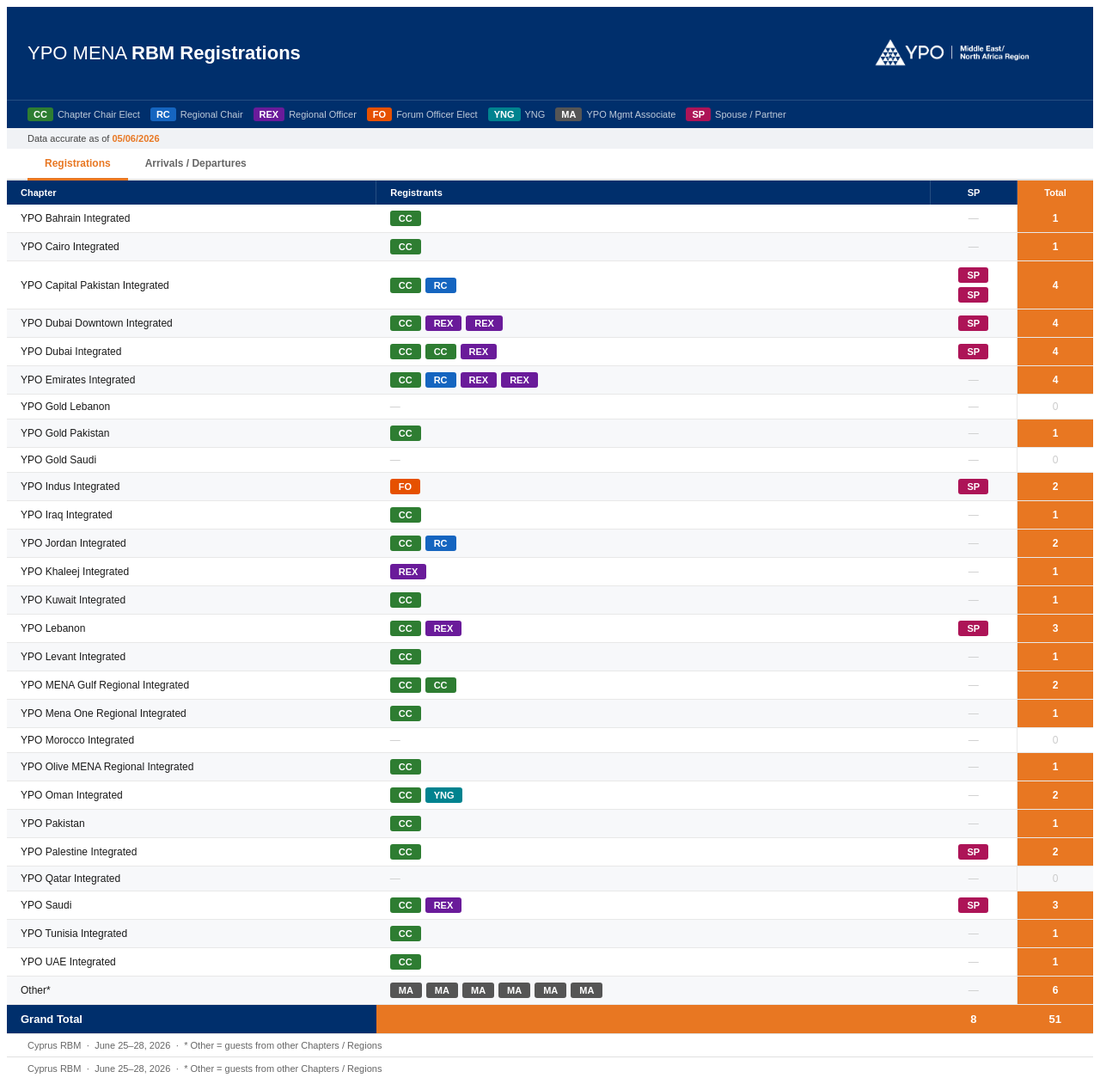
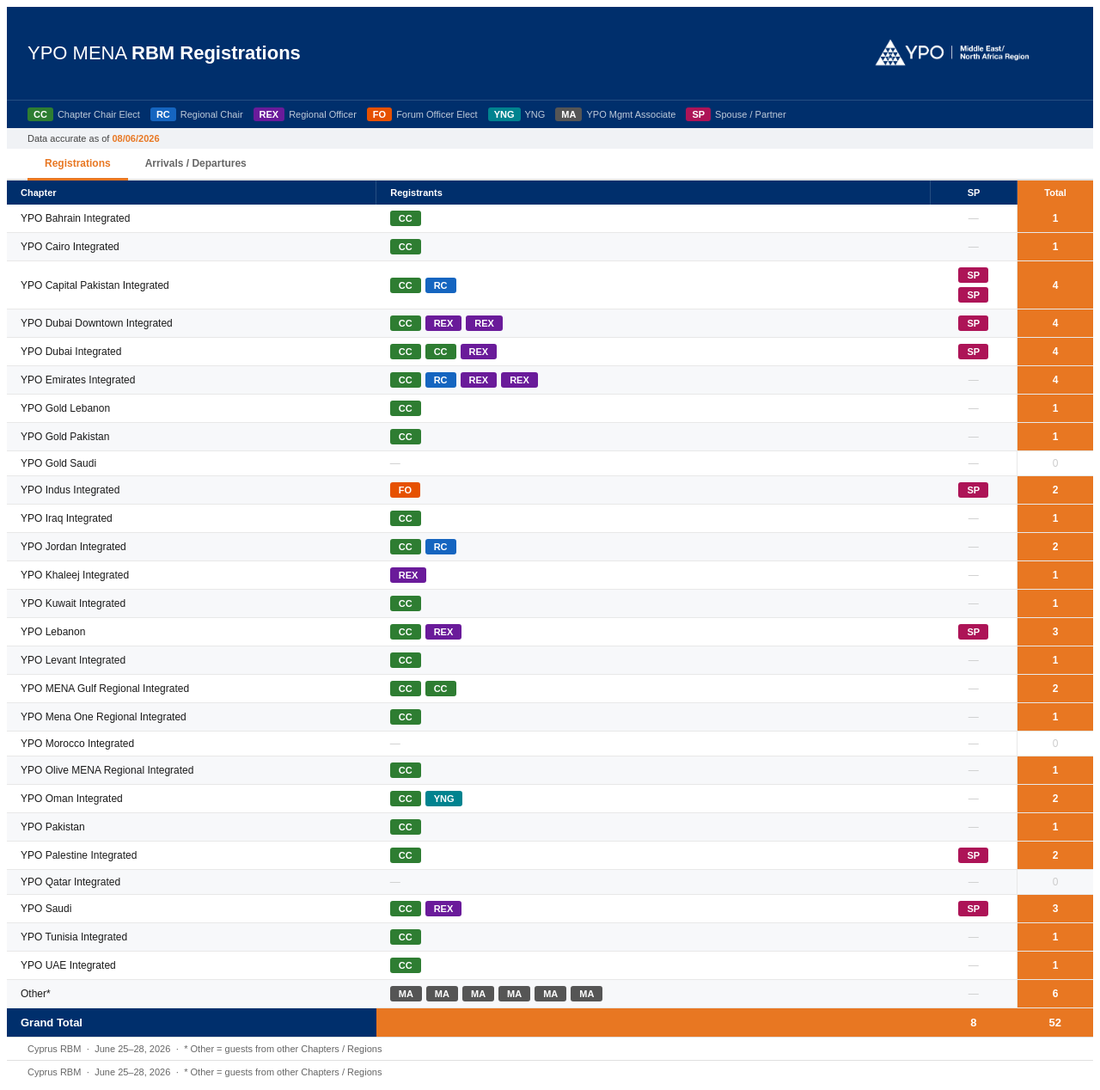
Before and after one commit to tamaracrowhurst-collab/menarbm2026, a React (Vite) app: page / in a window 1280 px wide. Shown: the whole page at 86% size. Built offline with nearby package versions, Linux system fonts and the light colour scheme.

Commit message:
Update App.jsx

```diff
--- a/src/App.jsx
+++ b/src/App.jsx
@@ -44,16 +44,16 @@
   { name: "Paul Abou Khater",          chapter: "YPO Lebanon",                         role: "SP",  checkIn: "25 Jun", checkOut: "28 Jun", withSpouse: true,  arrivalFlight: null, departureFlight: null, arrivalTime: null, departureTime: null },
   { name: "Abdulrahman Tarabzouni",    chapter: "YPO Saudi",                           role: "SP",  checkIn: "25 Jun", checkOut: "28 Jun", withSpouse: true,  arrivalFlight: null, departureFlight: null, arrivalTime: null, departureTime: null },
   { name: "Hari Chereddi",             chapter: "YPO MENA Gulf Regional Integrated",   role: "CC",  checkIn: "25 Jun", checkOut: "27 Jun", withSpouse: false, arrivalFlight: "British Airways BA-704", departureFlight: "Emirates EK-110", arrivalTime: "13:40", departureTime: "20:25" },
-  { name: "Amit Gandhi",               chapter: "YPO Emirates Integrated",             role: "REX", checkIn: "25 Jun", checkOut: "28 Jun", withSpouse: false, arrivalFlight: null, departureFlight: null, arrivalTime: null, departureTime: null },
+  { name: "Amit Gandhi",               chapter: "YPO Emirates Integrated",             role: "REX", checkIn: "25 Jun", checkOut: "28 Jun", withSpouse: false, arrivalFlight: "EK0109", departureFlight: "EK110", arrivalTime: "10:40", departureTime: "20:25" },
   { name: "Zaid Midani",               chapter: "YPO Levant Integrated",               role: "CC",  checkIn: "25 Jun", checkOut: "28 Jun", withSpouse: false, arrivalFlight: null, departureFlight: null, arrivalTime: null, departureTime: null },
-  { name: "Sharjeel Azhar",            chapter: "YPO Bahrain Integrated",              role: "CC",  checkIn: "25 Jun", checkOut: "27 Jun", withSpouse: false, arrivalFlight: null, departureFlight: null, arrivalTime: null, departureTime: null },
+  { name: "Sharjeel Azhar",            chapter: "YPO Bahrain Integrated",              role: "CC",  checkIn: "25 Jun", checkOut: "28 Jun", withSpouse: false, arrivalFlight: null, departureFlight: null, arrivalTime: null, departureTime: null },
   { name: "Nadim Samara",              chapter: "YPO Emirates Integrated",             role: "CC",  checkIn: "25 Jun", checkOut: "27 Jun", withSpouse: false, arrivalFlight: "EK0109", departureFlight: "EK0110", arrivalTime: "10:40", departureTime: "20:25" },
   { name: "Mark Andrews",              chapter: "Other*",                              role: "MA",  checkIn: "25 Jun", checkOut: "29 Jun", withSpouse: false, arrivalFlight: null, departureFlight: null, arrivalTime: null, departureTime: null },
   { name: "Maria Luz Domingo",         chapter: "Other*",                              role: "MA",  checkIn: "25 Jun", checkOut: "28 Jun", withSpouse: false, arrivalFlight: null, departureFlight: null, arrivalTime: null, departureTime: null },
   { name: "Nuha Abujaber",             chapter: "YPO Jordan Integrated",               role: "CC",  checkIn: "25 Jun", checkOut: "28 Jun", withSpouse: false, arrivalFlight: null, departureFlight: null, arrivalTime: null, departureTime: null },
-  { name: "Sabina Hadi",               chapter: "YPO Dubai Downtown Integrated",       role: "REX", checkIn: "25 Jun", checkOut: "28 Jun", withSpouse: true,  arrivalFlight: null, departureFlight: null, arrivalTime: null, departureTime: null },
+  { name: "Sabina Hadi",               chapter: "YPO Dubai Downtown Integrated",       role: "REX", checkIn: "25 Jun", checkOut: "28 Jun", withSpouse: true,  arrivalFlight: "EK 109", departureFlight: "EK 0110", arrivalTime: "10:40", departureTime: "20:25" },
   { name: "Mohamed Al Harthy",         chapter: "YPO Oman Integrated",                 role: "CC",  checkIn: "25 Jun", checkOut: "28 Jun", withSpouse: false, arrivalFlight: null, departureFlight: null, arrivalTime: null, departureTime: null },
-  { name: "Jana Yamani",               chapter: "YPO Saudi",                           role: "REX", checkIn: "25 Jun", checkOut: "28 Jun", withSpouse: true,  arrivalFlight: null, departureFlight: null, arrivalTime: null, departureTime: null },
+  { name: "Jana Yamani",               chapter: "YPO Saudi",                           role: "REX", checkIn: "25 Jun", checkOut: "28 Jun", withSpouse: true,  arrivalFlight: "MS741", departureFlight: "MA742", arrivalTime: "06:30", departureTime: "06:30" },
   { name: "Hachem Ghandour",           chapter: "YPO Emirates Integrated",             role: "REX", checkIn: null,     checkOut: null,     withSpouse: false, arrivalFlight: null, departureFlight: null, arrivalTime: null, departureTime: null },
   { name: "Mostafa Bedair",            chapter: "YPO Cairo Integrated",                role: "CC",  checkIn: "25 Jun",     checkOut: "28 Jun",     withSpouse: false, arrivalFlight: "MS741", departureFlight: "MS744", arrivalTime: "18:30", departureTime: "12:15" },
   { name: "Nissa Bukhari",             chapter: "YPO Capital Pakistan Integrated",     role: "SP",  checkIn: null,     checkOut: null,     withSpouse: true,  arrivalFlight: null, departureFlight: null, arrivalTime: null, departureTime: null },
@@ -87,6 +87,7 @@
   { name: "Harvinder Sahni",           chapter: "YPO Kuwait Integrated",               role: "CC",  checkIn: null,     checkOut: null,     withSpouse: false, arrivalFlight: null, departureFlight: null, arrivalTime: null, departureTime: null },
   { name: "Tamara Crowhurst",          chapter: "Other*",                              role: "MA",  checkIn: null,     checkOut: null,     withSpouse: false, arrivalFlight: null, departureFlight: null, arrivalTime: null, departureTime: null },
   { name: "Helen Bannayan",            chapter: "YPO Jordan Integrated",               role: "RC",  checkIn: "25 Jun", checkOut: "28 Jun", withSpouse: false, arrivalFlight: "RJ 139",  departureFlight: "RJ 140",  arrivalTime: "11:15", departureTime: "23:59" },,
+  { name: "Wael Sinno",               chapter: "YPO Gold Lebanon",                         role: "CC",  checkIn: "25 Jun", checkOut: "28 Jun", withSpouse: false, arrivalFlight: "ME 0271", departureFlight: "ME 0282", arrivalTime: "09:10", departureTime: "19:25" },
   { name: "Nouar Qutob",               chapter: "YPO Palestine Integrated",            role: "SP",  checkIn: "25 Jun", checkOut: "29 Jun", withSpouse: true,  arrivalFlight: null, departureFlight: null, arrivalTime: null, departureTime: null }
 ];
 
@@ -170,7 +171,7 @@
 
 export default function RBMRegistrations() {
   const [activeTab, setActiveTab] = useState("registrations");
-  const FLIGHT_NAMES = new Set(["Atheeqe Ansari","Dayala Dagher Hayeck","Moodi Ali Shah Bukhari","Tahar Ktari","Ali Alam Qamar","Katrina Mankani","Nishant Sahney","Helen Bannayan","Shivani Arora","Inam Qureshi","Cynthia Haddad Abou Khater","Adriana Usvat","Mostafa Bedair","Owais Lakhani","Sarah Abudawood","Nadim Samara","Nishant Vora","Hari Chereddi","Jad Ellawn","Sharjeel Azhar","Sabina Hadi","Mark Troy","Amit Gandhi","Elias Chabtini","Hachem Ghandour","Jana Yamani"]);
+  const FLIGHT_NAMES = new Set(["Atheeqe Ansari","Dayala Dagher Hayeck","Moodi Ali Shah Bukhari","Tahar Ktari","Ali Alam Qamar","Katrina Mankani","Nishant Sahney","Helen Bannayan","Shivani Arora","Inam Qureshi","Cynthia Haddad Abou Khater","Adriana Usvat","Mostafa Bedair","Owais Lakhani","Sarah Abudawood","Nadim Samara","Nishant Vora","Hari Chereddi","Jad Ellawn","Sharjeel Azhar","Sabina Hadi","Mark Troy","Amit Gandhi","Elias Chabtini","Hachem Ghandour","Jana Yamani","Wael Sinno","Amit Gandhi","Sabina Hadi","Mark Troy","Hachem Ghandour"]);
   const [selectedChapter, setSelectedChapter] = useState("All");
   const ROLE_ORDER = ["CC", "RC", "REX", "FO", "MEO", "YNG", "MA"];
   const dataByChapter = {};
@@ -219,7 +220,7 @@
       </div>
       {/* Date bar */}
       <div style={{ background: "#f0f2f5", padding: "6px 24px", fontSize: 11, color: "#444", display: "flex", alignItems: "center", justifyContent: "space-between" }}>
-        <span>Data accurate as of <strong style={{ color: ORANGE }}>05/06/2026</strong></span>
+        <span>Data accurate as of <strong style={{ color: ORANGE }}>08/06/2026</strong></span>
       </div>
 
       {/* Tab Nav */}
```
